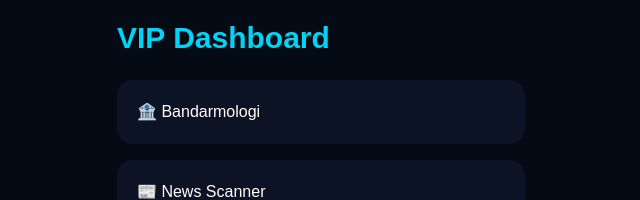
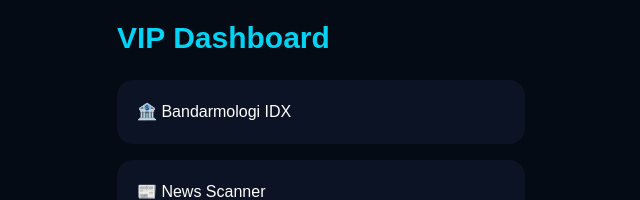
Before and after one commit to pediaboy/analisis, a Next.js app: page /dashboard in a window 1280 px wide. Shown: the top 200 px of the page, without its empty margins (319-959 px from the left). Built offline with nearby package versions, Linux system fonts and the light colour scheme.

Commit message:
Update page.tsx

```diff
--- a/app/dashboard/page.tsx
+++ b/app/dashboard/page.tsx
@@ -9,11 +9,11 @@ export default function Dashboard() {
       <div className="grid gap-4 mt-6">
 
         <a
-          href="/vip/bandar"
-          className="bg-[#0B1324] p-5 rounded-2xl"
-        >
-          🏦 Bandarmologi
-        </a>
+  href="/vip/bandar"
+  className="bg-[#0B1324] p-5 rounded-2xl"
+>
+  🏦 Bandarmologi IDX
+</a>
 
         <a
           href="/vip/news"
```
